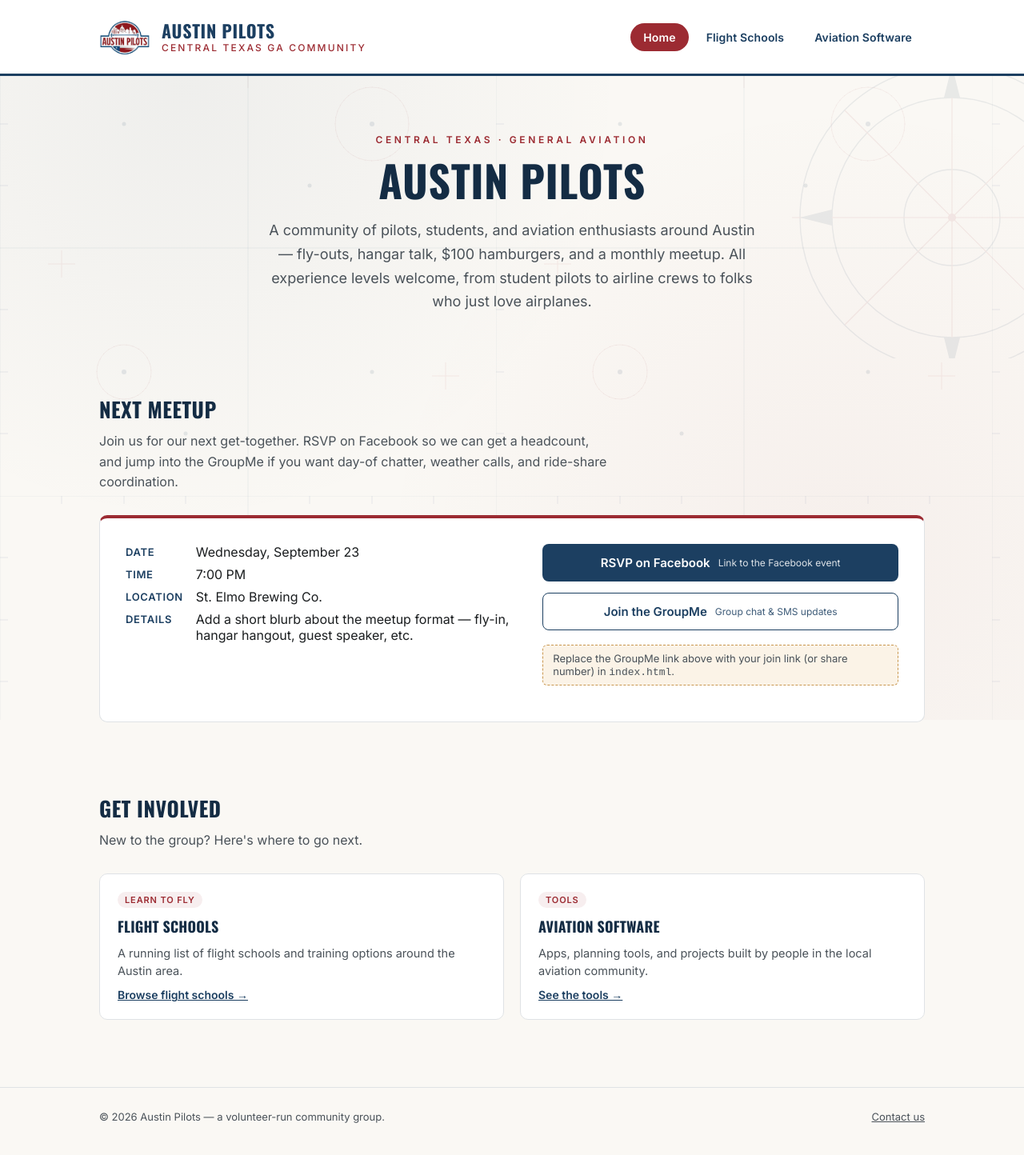
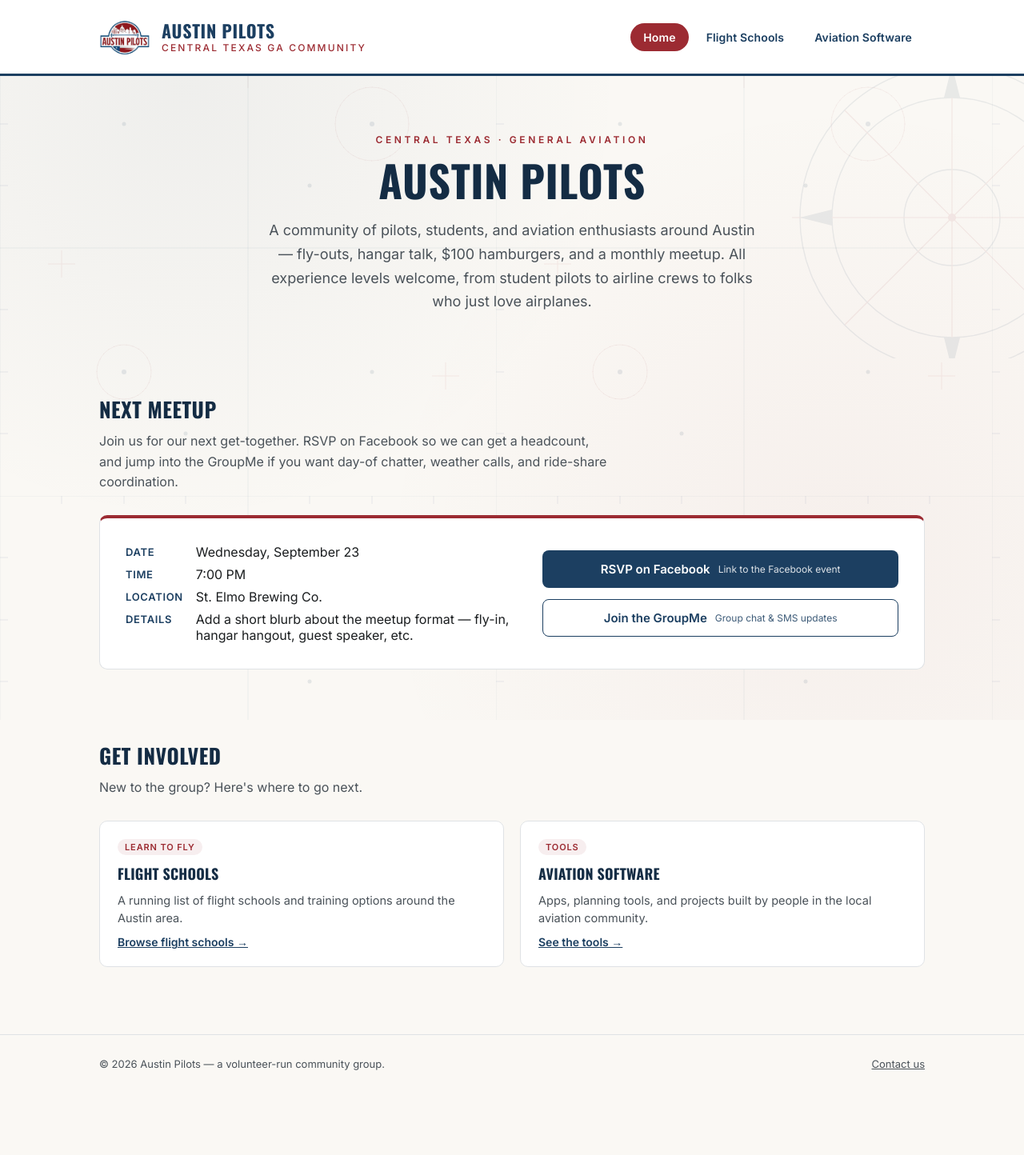
Before and after one commit to aboyden/austinpilots, a Jekyll site: the page built from index.html, in a window 1280 px wide. Shown: the whole page at 80% size. Built offline with Jekyll 4.4.1, drawn with Linux system fonts in a browser that asks for light colours; after the commit the page ends 1378 px from its top, so only the background shows below that.

Commit message:
Add GroupMe join link, remove placeholder reminder note

```diff
--- a/index.html
+++ b/index.html
@@ -48,14 +48,10 @@
           RSVP on Facebook
           <small>Link to the Facebook event</small>
         </a>
-        <a class="btn btn-groupme" href="#" target="_blank" rel="noopener">
+        <a class="btn btn-groupme" href="https://groupme.com/join_group/96407420/pzVIgYq1" target="_blank" rel="noopener">
           Join the GroupMe
           <small>Group chat &amp; SMS updates</small>
         </a>
-        <p class="placeholder-note">
-          Replace the GroupMe link above with your join link (or share number)
-          in <code>index.html</code>.
-        </p>
       </div>
     </div>
   </div>
```
